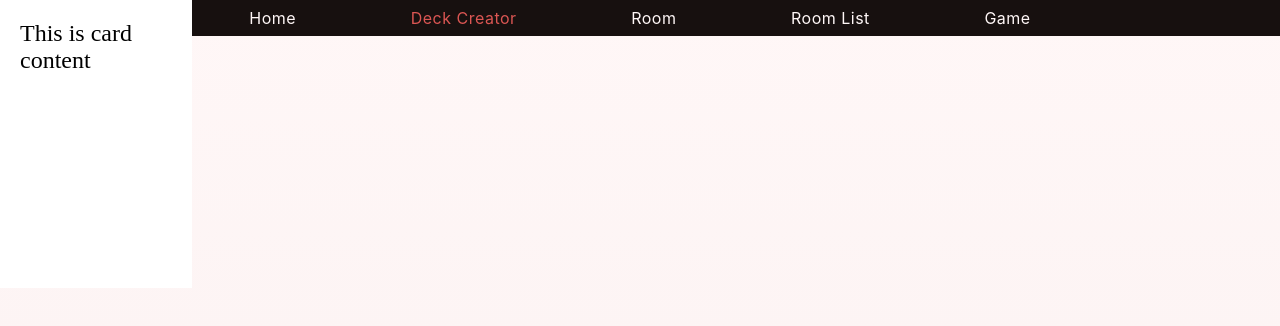
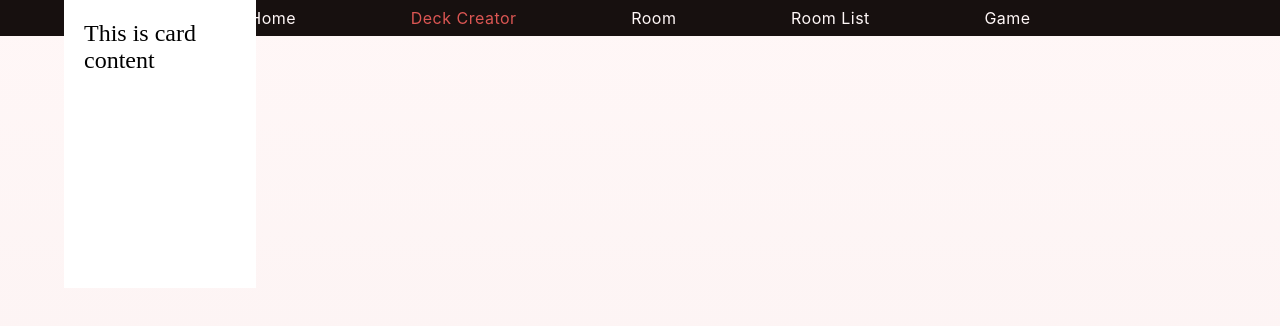
Before and after one commit to jakub-galecki/CAH, a React (Create React App) app in the folder client/: page /deckCreator in a window 1280 px wide. Shown: the top 326 px of the page. Built offline with nearby package versions, Linux system fonts and the light colour scheme; some icons are missing.

Commit message:
Add DeckCards component

```diff
--- a/client/src/pages/deckCreator/style.scss
+++ b/client/src/pages/deckCreator/style.scss
@@ -1,3 +1,13 @@
 .deck-creator {
   font-family: 'Rokkit';
+
+  height: 100vh;
+  width: 100%;
+
+  display: grid;
+  grid-template-columns: 1fr 3fr;
+  grid-template-rows: 1fr 3fr;
+
+  justify-items: center;
+  align-items: center;
 }
```
Also changed, not shown: client/src/components/deckCreator/cards/DeckCards.jsx (added, +25 -0 lines), client/src/components/deckCreator/cards/deckCards.scss (added, +20 -0 lines).
